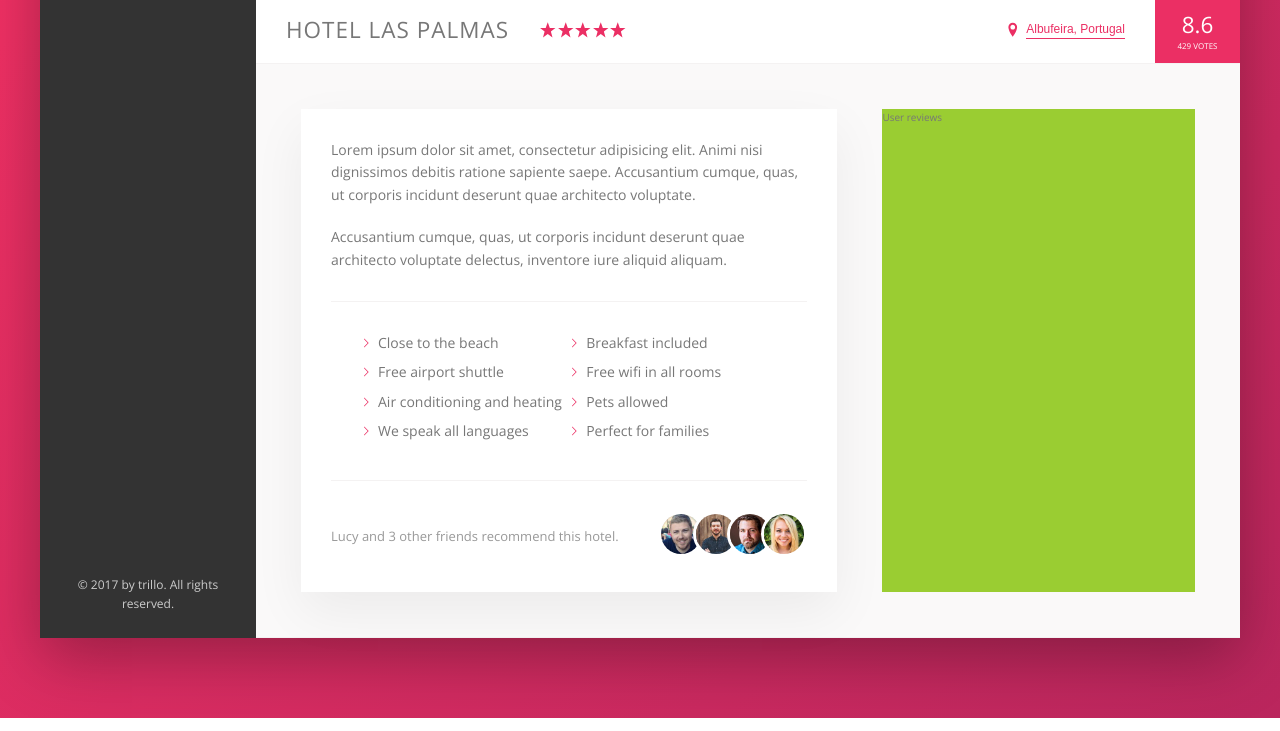
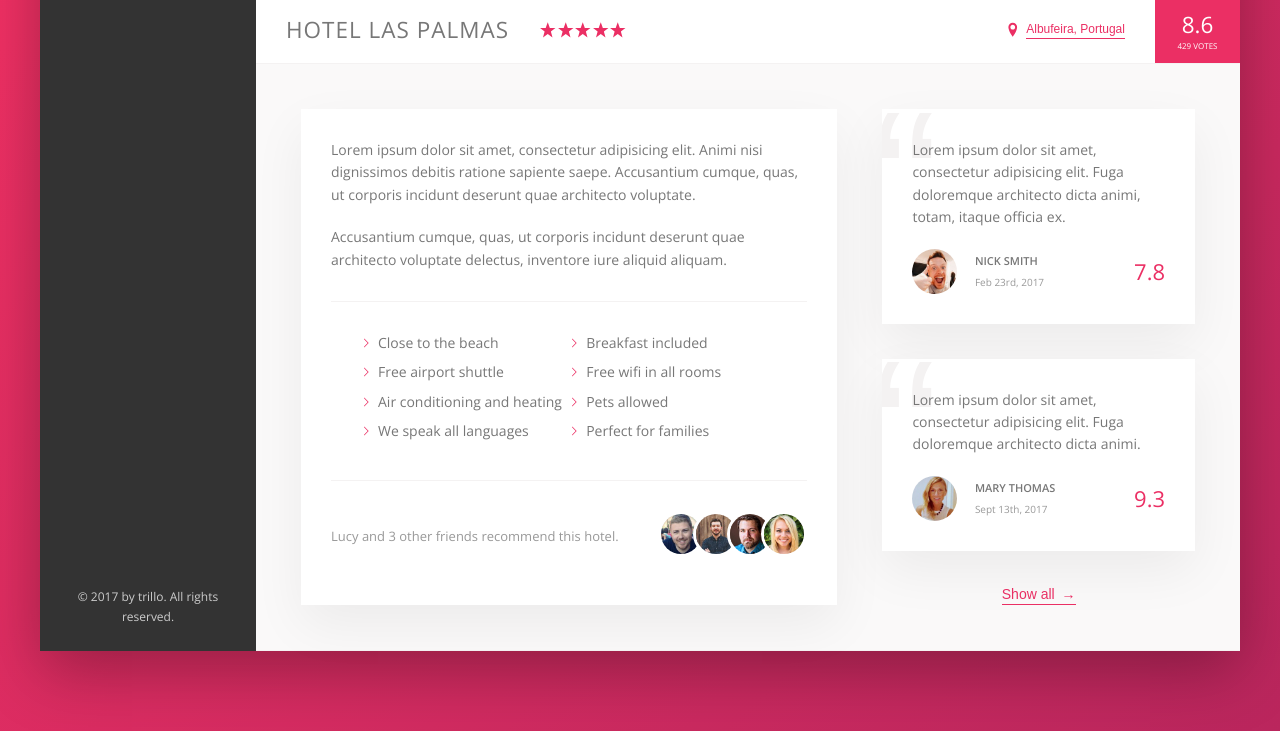
Before and after one commit to PhusionDev/udemy-trillo, a website: page index.html in a window 1280 px wide. Shown: the part 538-1269 px from the top of the page. Drawn offline with nearby package versions, Linux system fonts and the light colour scheme.

Commit message:
Building the User Reviews Section

```diff
--- a/index.html
+++ b/index.html
@@ -170,9 +170,37 @@
                 </div>
 
                 <div class="user-reviews">
-                  User reviews
+                  <figure class="review">
+                    <blockquote class="review__text">
+                      Lorem ipsum dolor sit amet, consectetur adipisicing elit. Fuga doloremque architecto dicta animi, totam, itaque officia ex.
+                    </blockquote>
+                    <figcaption class="review__user">
+                      <img src="img/user-1.jpg" alt="User 1" class="review__photo">
+                      <div class="review__user-box">
+                        <p class="review__user-name">Nick Smith</p>
+                        <p class="review__user-date">Feb 23rd, 2017</p>
+                      </div>
+                      <div class="review__rating">7.8</div>
+                    </figcaption>
+                  </figure>
+                  <figure class="review">
+                    <blockquote class="review__text">
+                      Lorem ipsum dolor sit amet, consectetur adipisicing elit. Fuga doloremque architecto dicta animi.
+                    </blockquote>
+                    <figcaption class="review__user">
+                      <img src="img/user-2.jpg" alt="User 2" class="review__photo">
+                      <div class="review__user-box">
+                        <p class="review__user-name">Mary Thomas</p>
+                        <p class="review__user-date">Sept 13th, 2017</p>
+                      </div>
+                      <div class="review__rating">9.3</div>
+                    </figcaption>
+                  </figure>
+
+                  <button class="btn-inline">Show all <span>&rarr;</span></button>
                 </div>
               </div>
+
             </main>
 
           </div>
--- a/sass/_components.scss
+++ b/sass/_components.scss
@@ -272,8 +272,17 @@
   cursor: pointer;
   transition: all .2s;
 
+  & span {
+    margin-left: 3px;
+    transition: margin-left .2s;
+  }
+
   &:hover {
     color: var(--color-grey-dark-1);
+
+    span {
+      margin-left: 8px;
+    }
   }
 
   &:focus {
@@ -342,7 +351,6 @@
   }
 }
 
-
 ///////////////////////////////
 // RECOMMEND
 .recommend {
@@ -372,3 +380,67 @@
     }
   }
 }
+
+///////////////////////////////
+// REVIEWS
+.review {
+  background-color: #fff;
+  box-shadow: var(--shadow-light);
+  padding: 3rem;
+  margin-bottom: 3.5rem;
+  position: relative;
+  overflow: hidden;
+
+  &__text {
+    margin-bottom: 2rem;
+    z-index: 10;
+    position: relative;
+  }
+
+  &__user {
+    display: flex;
+    align-items: center;
+
+    &-box {
+      margin-right: auto;
+
+    }
+
+    &-name {
+      font-size: 1.1rem;
+      font-weight: 600;
+      text-transform: uppercase;
+      margin-bottom: .4rem;
+    }
+
+    &-date {
+      font-size: 1rem;
+      color: var(--color-grey-dark-3);
+    }
+  }
+
+  &__photo {
+    height: 4.5rem;
+    width: 4.5rem;
+    border-radius: 50%;
+    margin-right: 1.75rem;
+  }
+
+  &__rating {
+    font-size: 2.2rem;
+    font-weight: 300;
+    color: var(--color-primary);
+  }
+
+  &::before {
+    content: "\201C";
+    position: absolute;
+    top: -2.75rem;
+    left: -1rem;
+    line-height: 1;
+    font-size: 20rem;
+    color: var(--color-grey-light-2);
+    font-family: sans-serif;
+    z-index: 1;
+  }
+}
--- a/sass/_layout.scss
+++ b/sass/_layout.scss
@@ -36,6 +36,7 @@
 }
 
 .detail {
+  font-size: 1.4rem;
   display: flex;
   padding: 4.5rem;
   background-color: var(--color-grey-light-1);
@@ -52,6 +53,9 @@
 }
 
 .user-reviews {
-  background-color: yellowgreen;
   flex: 1;
+
+  display: flex;
+  flex-direction: column;
+  align-items: center;
 }
```
Also changed, not shown: css/style.css.
